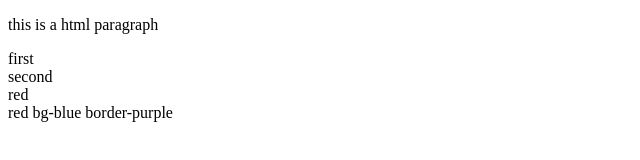
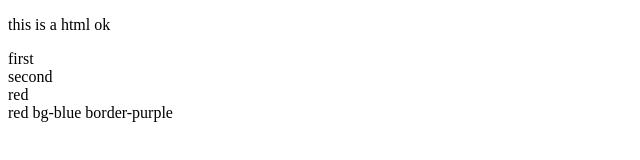
Before and after one commit to rohitdevlcode/fresherbatch-apr22, a plain HTML site: page file1.html in a window 1280 px wide. Shown: the full height of the page, 0-640 px from the left. Drawn offline with Linux system fonts and the light colour scheme.

Commit message:
hii
Ritesh

```diff
--- a/file1.html
+++ b/file1.html
@@ -7,7 +7,7 @@
 </head>
 
 <body>
-    <p>this is a html paragraph</p>
+    <p>this is a html ok</p>
 
       first
     </div>
```
